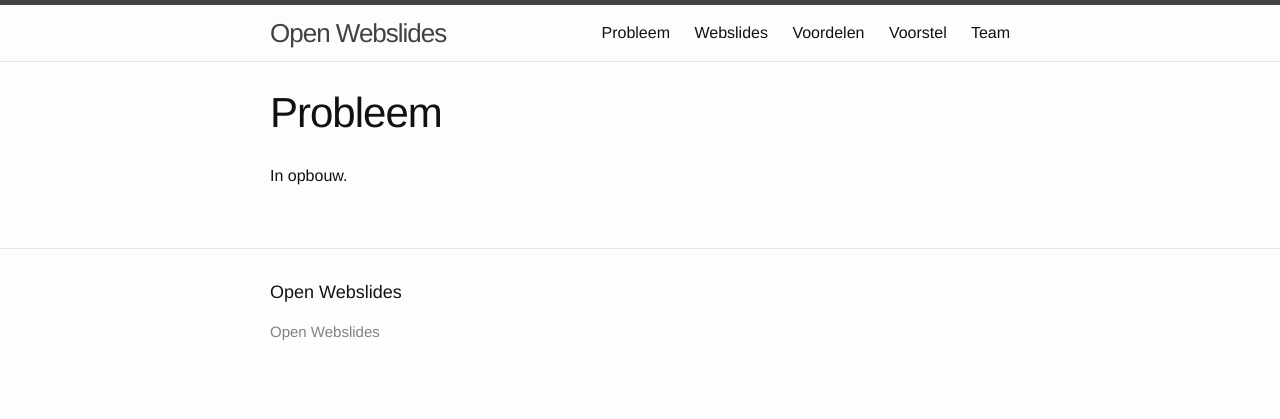
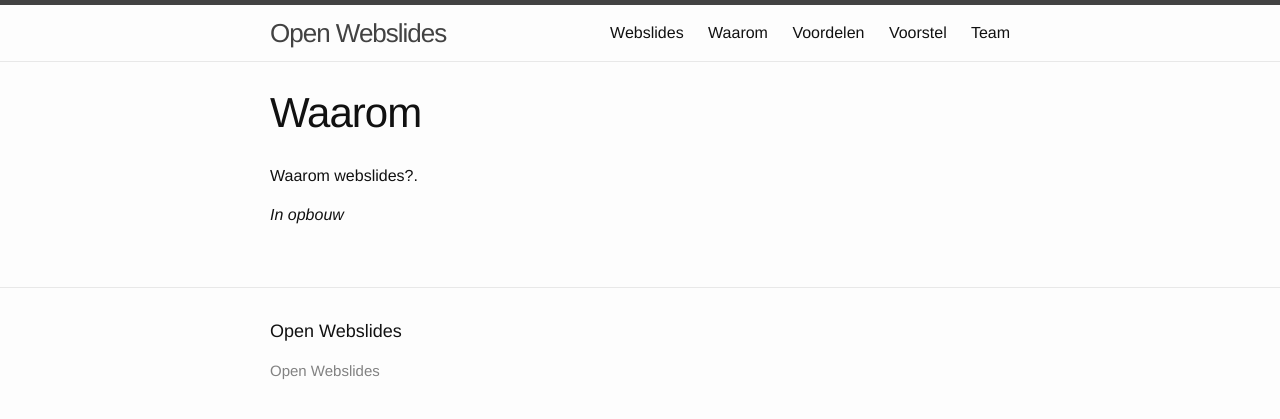
Before and after one commit to OpenWebslides/openwebslides.github.io-old, a Jekyll site: the page built from probleem/index.md, in a window 1280 px wide. Shown: the top 419 px of the page. Built offline with Jekyll 4.4.1, drawn with Linux system fonts in a browser that asks for light colours.

Commit message:
changes probleem to waarom (test)

```diff
--- a/probleem/index.md
+++ b/probleem/index.md
@@ -1,8 +1,10 @@
 ---
 layout: page
-title: Probleem
-permalink: /probleem/
-order: 10
+title: Waarom
+permalink: /waarom/
+order: 20
 ---
 
-In opbouw.
+Waarom webslides?.
+
+*In opbouw*
```
